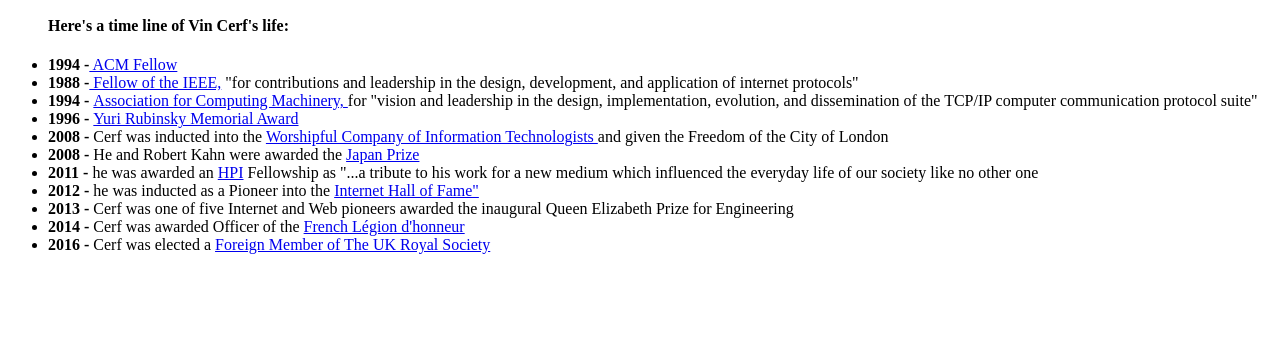
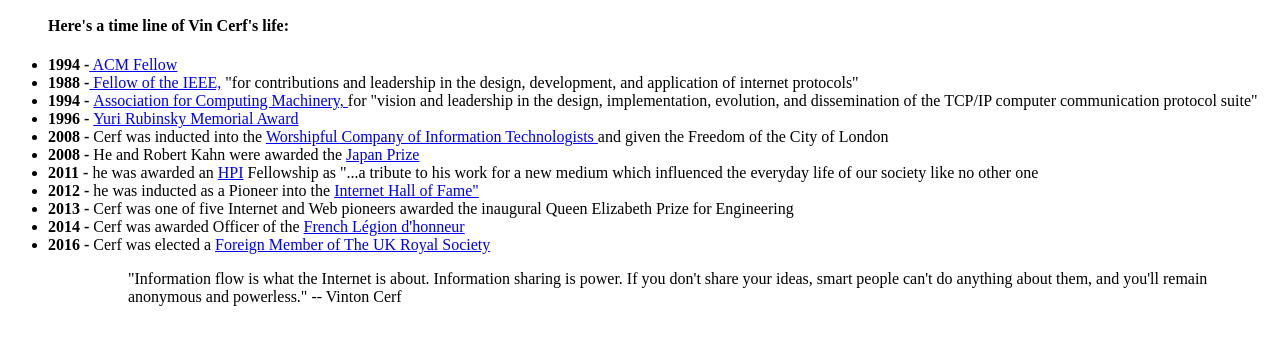
Before and after one commit to cristianacmc/Tribute_Page, a plain HTML site: page index.html in a window 1280 px wide. Shown: the part 154-498 px from the top of the page. Drawn offline with Linux system fonts and the light colour scheme.

Commit message:
Add blockquote

```diff
--- a/index.html
+++ b/index.html
@@ -38,7 +38,14 @@
 			        <li><strong>2014 - </strong>Cerf was awarded Officer of the <a href="#">French Légion d'honneur</a></li>
 			        <li><strong>2016 - </strong>Cerf was elected a <a href="#">Foreign Member of The UK Royal Society</a></li>
   			 <ul>
+
+  			 <blockquote cite="https://famousquotesland.com/art/vint-cerf-quotes/">
+  			 	"Information flow is what the Internet is about. Information sharing is power. If you don't share your ideas, smart people can't do anything about them, and you'll remain anonymous and powerless."
+          		-- Vinton Cerf
+  			 </blockquote>
 		</section>
+
+
 
 
 
```
Also changed, not shown: 1 other file.
